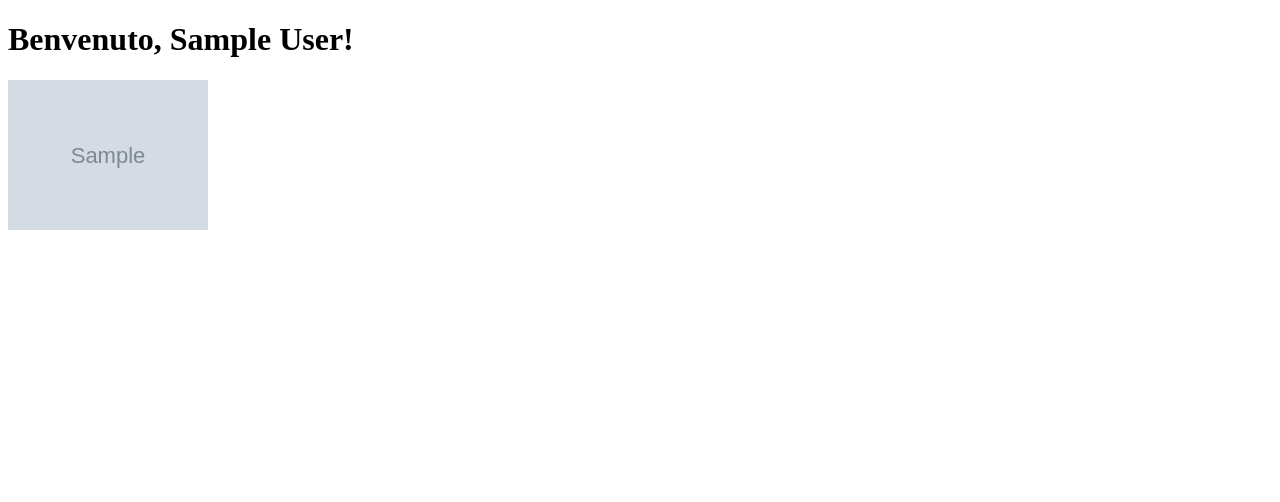
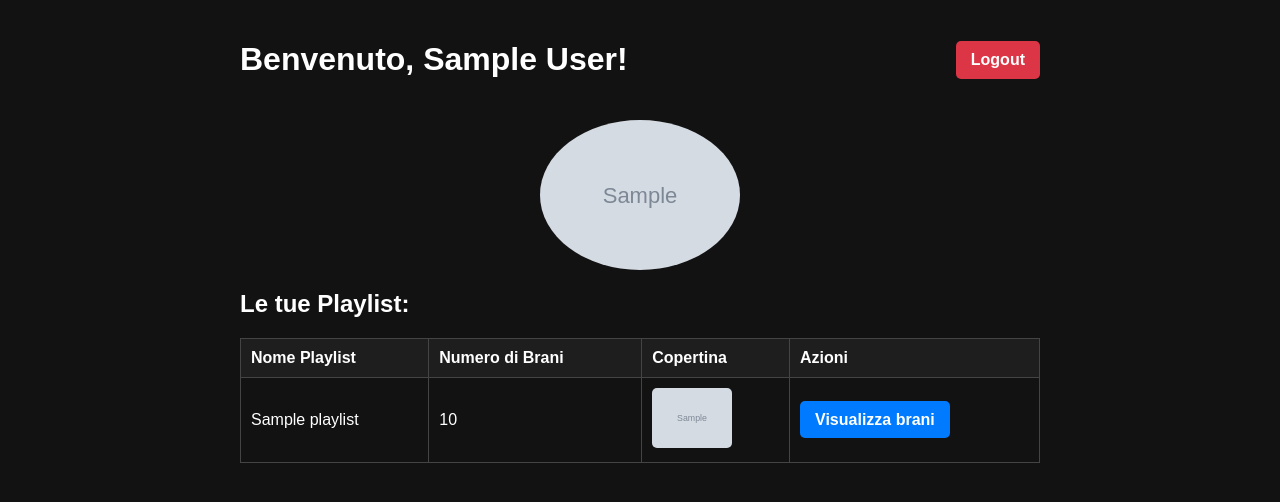
Before and after one commit to Gabbo-Lato/Spotipy, a Flask app: template templates/home.html in a window 1280 px wide. Shown: the top 502 px of the page. Run offline with Flask 3, Linux system fonts and the light colour scheme; the template is opened without the code that fills it: most values are stand-ins (such as "Sample title", 1, 10 or a date in 2020); grey boxes marked "Sample" are stand-in pictures.

Commit message:
commit fresco

```diff
--- a/app.py
+++ b/app.py
@@ -1,45 +1,13 @@
-from flask import Flask, redirect, request, url_for, render_template,session
-import spotipy
-from spotipy.oauth2 import SpotifyOAuth
-
-#le tue credenziali le trovi nella dashboard di prima
-SPOTIFY_CLIENT_ID = "d8878b4ad97746b3b77ea36369e201bb"
-SPOTIFY_CLIENT_SECRET = "18fe236dc5b7441c8930f74e02d23205"
-SPOTIFY_REDIRECT_URI = "https://5000-gabbolato-spotipy-frfeeg5ixzo.ws-eu117.gitpod.io/callback" #dopo il login andiamo qui
+from flask import Flask
+from blueprints.auth import auth_bp
+from blueprints.home import home_bp
 
 app = Flask(__name__)
-app.secret_key = 'chiave_per_session' #ci serve per identificare la sessione
-
-#config SpotifyOAuth per l'autenticazione e redirect uri
-sp_oauth = SpotifyOAuth(
-client_id=SPOTIFY_CLIENT_ID,
-client_secret=SPOTIFY_CLIENT_SECRET,
-redirect_uri=SPOTIFY_REDIRECT_URI,
-scope="user-read-private" #permessi x informazioni dell'utente
-)
-
-@app.route('/')
-def login():
-    auth_url = sp_oauth.get_authorize_url() #login di spotify
-    return redirect(auth_url)
-
-@app.route('/callback')
-def callback():
-    code = request.args.get('code') #recupero codice di autorizzazione
-    token_info = sp_oauth.get_access_token(code) #uso il code per un codice di accesso
-    session['token_info'] = token_info #salvo il token nella mia sessione x riutilizzarlo
-    return redirect(url_for('home'))
+app.secret_key = 'chiave_per_session'
 
 
-@app.route('/home')
-def home():
-    token_info = session.get('token_info', None) #recupero token sissione (salvato prima)
-    if not token_info:
-        return redirect(url_for('login'))
-    sp = spotipy.Spotify(auth=token_info['access_token']) #usiamo il token per ottenere i dati del profilo
-    user_info = sp.current_user()
-    print(user_info) #capiamo la struttura di user_info per usarle nel frontend
-    return render_template('home.html', user_info=user_info) #passo le info utente all'home.html
+app.register_blueprint(auth_bp)
+app.register_blueprint(home_bp)
 
-if __name__ == "__main__":
-    app.run(debug = True)
+if __name__ == '__main__':
+    app.run(debug=True)
--- /dev/null
+++ b/blueprints/auth.py
@@ -0,0 +1,34 @@
+from flask import Blueprint, redirect, request, url_for, session
+import spotipy
+from spotipy.oauth2 import SpotifyOAuth
+
+SPOTIFY_CLIENT_ID = "d8878b4ad97746b3b77ea36369e201bb"
+SPOTIFY_CLIENT_SECRET = "18fe236dc5b7441c8930f74e02d23205"
+SPOTIFY_REDIRECT_URI = "https://5000-gabbolato-spotipy-frfeeg5ixzo.ws-eu117.gitpod.io/callback" #dopo il login andiamo qui
+
+auth_bp = Blueprint('auth', __name__)
+
+sp_oauth = SpotifyOAuth(
+    client_id=SPOTIFY_CLIENT_ID,
+    client_secret=SPOTIFY_CLIENT_SECRET,
+    redirect_uri=SPOTIFY_REDIRECT_URI,
+    scope="user-read-private",
+    show_dialog=True
+)
+
+@auth_bp.route('/')
+def login():
+    auth_url = sp_oauth.get_authorize_url()
+    return redirect(auth_url)
+
+@auth_bp.route('/logout')
+def logout():
+    session.clear()  # Cancella l'access token salvato in sessione
+    return redirect(url_for('auth.login'))
+
+@auth_bp.route('/callback')
+def callback():
+    code = request.args.get('code')
+    token_info = sp_oauth.get_access_token(code)
+    session['token_info'] = token_info
+    return redirect(url_for('home.homepage'))
--- a/templates/home.html
+++ b/templates/home.html
@@ -1,13 +1,119 @@
 <!DOCTYPE html>
 <html lang="en">
 <head>
-<meta charset="UTF-8">
-<meta name="viewport" content="width=device-width, initial-scale=1.0">
+    <meta charset="UTF-8">
+    <meta name="viewport" content="width=device-width, initial-scale=1.0">
+    <title>Profilo Utente</title>
+    <style>
+        body {
+            background-color: #121212;
+            color: white;
+            font-family: Arial, sans-serif;
+            margin: 0;
+            padding: 20px;
+        }
+        .container {
+            max-width: 800px;
+            margin: auto;
+        }
+        .header {
+            display: flex;
+            justify-content: space-between;
+            align-items: center;
+            margin-bottom: 20px;
+        }
+        .btn {
+            padding: 10px 15px;
+            text-decoration: none;
+            border-radius: 5px;
+            font-weight: bold;
+        }
+        .btn-danger {
+            background-color: #dc3545;
+            color: white;
+        }
+        .btn-danger:hover {
+            background-color: #bb2d3b;
+        }
+        .btn-primary {
+            background-color: #007bff;
+            color: white;
+        }
+        .btn-primary:hover {
+            background-color: #0056b3;
+        }
+        .profile-img {
+            display: block;
+            margin: 20px auto;
+            border-radius: 50%;
+            width: 200px;
+        }
+        .table {
+            width: 100%;
+            border-collapse: collapse;
+            margin-top: 20px;
+        }
+        .table th, .table td {
+            border: 1px solid #444;
+            padding: 10px;
+            text-align: left;
+        }
+        .table th {
+            background-color: #1e1e1e;
+        }
+        .img-thumbnail {
+            width: 80px;
+            border-radius: 5px;
+        }
+        .text-warning {
+            color: #ffcc00;
+        }
+    </style>
 </head>
 <body>
-<h1>Benvenuto, {{ user_info['display_name'] }}!</h1>
-{% if user_info['images'] %}
-<img src="{{ user_info['images'][0]['url'] }}" width="200">
-{% endif %}
+    <div class="container">
+        <div class="header">
+            <h1>Benvenuto, {{ user_info['display_name'] }}!</h1>
+            <a href="{{ url_for('auth.logout') }}" class="btn btn-danger">Logout</a>
+        </div>
+
+        {% if user_info['images'] %}
+            <img src="{{ user_info['images'][0]['url'] }}" class="profile-img" alt="Immagine profilo">
+        {% endif %}
+
+        <h2>Le tue Playlist:</h2>
+        {% if playlists %}
+            <table class="table">
+                <thead>
+                    <tr>
+                        <th>Nome Playlist</th>
+                        <th>Numero di Brani</th>
+                        <th>Copertina</th>
+                        <th>Azioni</th>
+                    </tr>
+                </thead>
+                <tbody>
+                    {% for playlist in playlists %}
+                        <tr>
+                            <td>{{ playlist['name'] }}</td>
+                            <td>{{ playlist['tracks']['total'] }}</td>
+                            <td>
+                                {% if playlist['images'] %}
+                                    <img src="{{ playlist['images'][0]['url'] }}" class="img-thumbnail" alt="Copertina playlist">
+                                {% else %}
+                                    Nessuna immagine
+                                {% endif %}
+                            </td>
+                            <td>
+                                <a href="{{ url_for('home.visualizza_brani', playlist_id=playlist['id']) }}" class="btn btn-primary btn-sm">Visualizza brani</a>
+                            </td>
+                        </tr>
+                    {% endfor %}
+                </tbody>
+            </table>
+        {% else %}
+            <p class="text-warning">Non hai playlist disponibili.</p>
+        {% endif %}
+    </div>
 </body>
 </html>
```
Also changed, not shown: blueprints/home.py (added, +27 -0 lines), templates/brani.html (added, +73 -0 lines), 1 other file.
